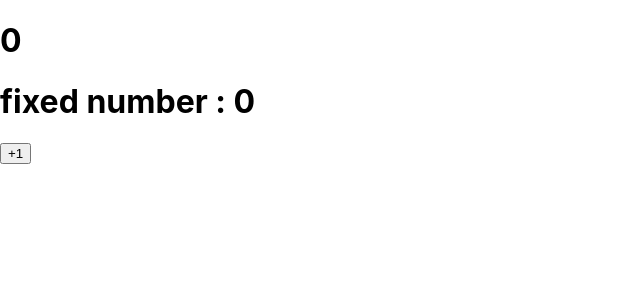
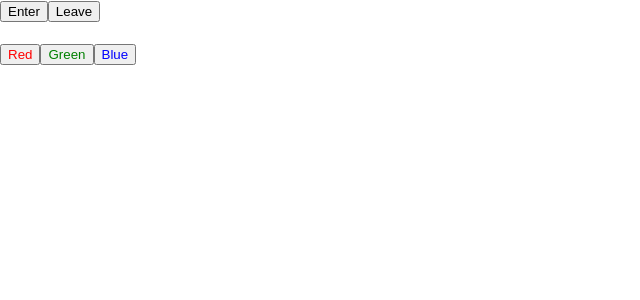
Before and after one commit to choisaelim/react-study, a React (Create React App) app in the folder hello-react/: page / in a window 1280 px wide. Shown: the top 300 px of the page, without its empty margins (0-640 px from the left). Built offline with nearby package versions, Linux system fonts and the light colour scheme.

Commit message:
useState

```diff
--- a/hello-react/src/App.js
+++ b/hello-react/src/App.js
@@ -1,11 +1,12 @@
 import React from 'react';
 import MyComponent from './MyComponent';
 import Counter from './Counter';
+import Say from './Say';
 
 const App = () => {
   // return <MyComponent name="react" favoriteNumber = "3">
   //       react</MyComponent>;
-  return <Counter/>;
+  return <Say/>;
 };
 
 export default App;
--- /dev/null
+++ b/hello-react/src/Say.js
@@ -0,0 +1,23 @@
+import React, {useState} from 'react';
+
+const Say = () => {
+    const [message, setMessage] = useState('');
+    const onClickEnter = () => setMessage('Hello');
+    const onClickLeave = () => setMessage('Good bye');
+
+    const [color, setColor] = useState('black');
+
+    return (
+        <div>
+            <button onClick={onClickEnter}>Enter</button>
+            <button onClick={onClickLeave}>Leave</button>
+            <h1 style={{color}}>{message}</h1>
+            <button style={{color:'red'}} onClick={() => setColor('red')}>Red</button>
+            <button style={{color:'green'}} onClick={() => setColor('green')}>Green</button>
+            <button style={{color:'blue'}} onClick={() => setColor('blue')}>Blue</button>
+
+        </div>
+    );
+};
+
+export default Say;
```
